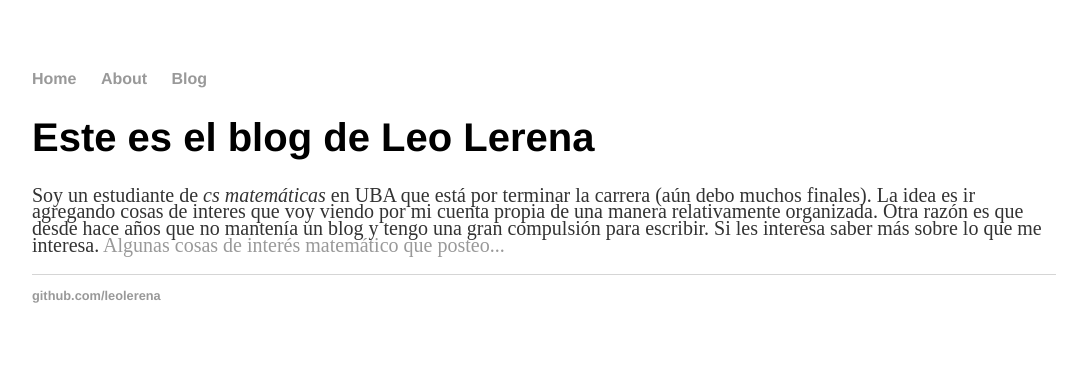
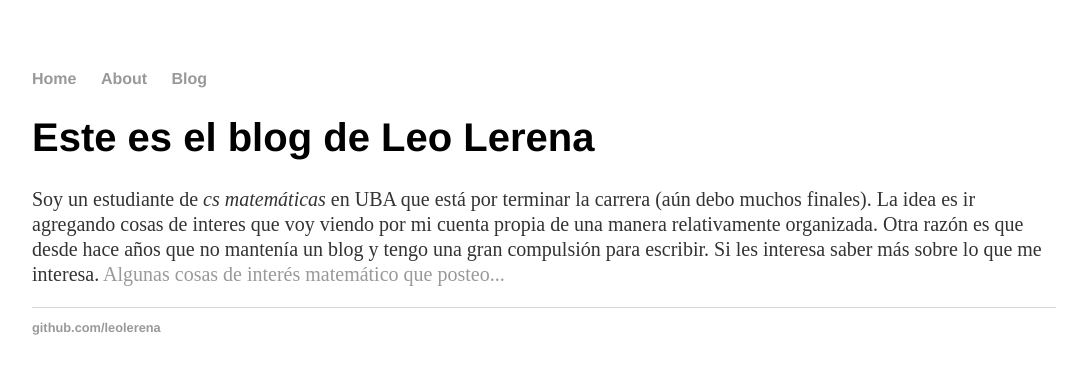
Before and after one commit to leolerena/leolerena.github.io, a Jekyll site: the page built from index.html, in a window 1280 px wide. Shown: the top 374 px of the page, without its empty margins (96-1168 px from the left). Built offline with Jekyll 4.4.1, drawn with Linux system fonts in a browser that asks for light colours.

Commit message:
Update main.css

```diff
--- a/css/main.css
+++ b/css/main.css
@@ -25,7 +25,7 @@ h1 {
 }
 p {
     font-size: 1.25em;
-    line-height: 0.84em;
+    line-height: 1.25em;
     color: #333;
 }
 footer {
```
